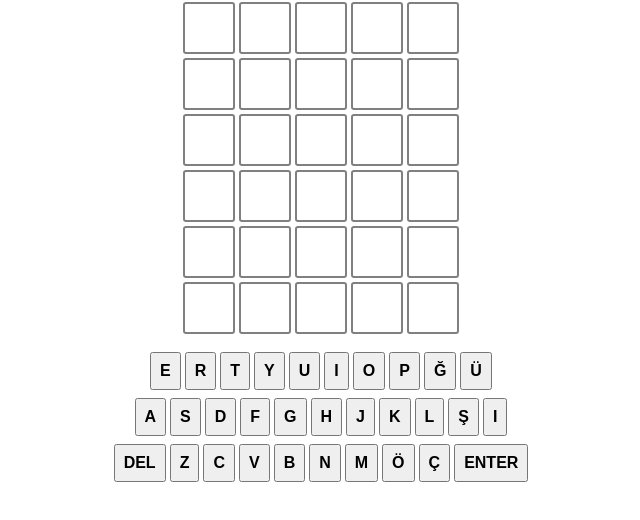
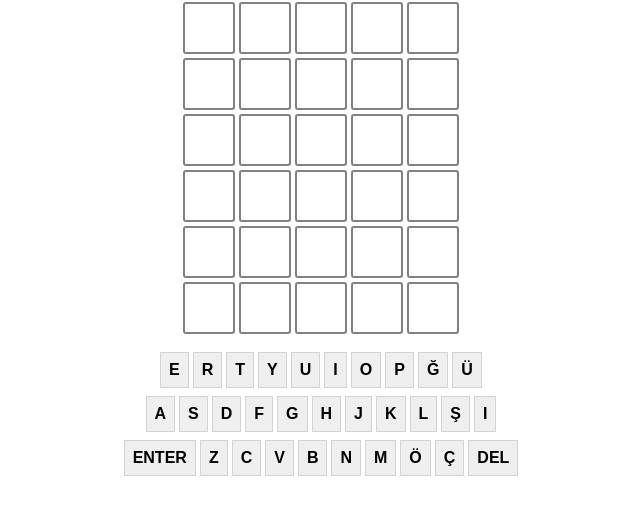
Before and after one commit to umurabali/umurabali.github.io, a plain HTML site: page index.html in a window 1280 px wide. Shown: the part 86-606 px from the top of the page, without its empty margins (319-959 px from the left). Drawn offline with Linux system fonts and the light colour scheme.

Commit message:
refactor keyboard layout

```diff
--- a/index.html
+++ b/index.html
@@ -39,7 +39,7 @@
             <button class="keyboard-button">i</button>
         </div>
         <div class="third-row">
-            <button class="keyboard-button">Del</button>
+            <button class="keyboard-button">Enter</button>
             <button class="keyboard-button">z</button>
             <button class="keyboard-button">c</button>
             <button class="keyboard-button">v</button>
@@ -48,7 +48,7 @@
             <button class="keyboard-button">m</button>
             <button class="keyboard-button">ö</button>
             <button class="keyboard-button">ç</button>
-            <button class="keyboard-button">Enter</button>
+            <button class="keyboard-button">Del</button>
         </div>
     </div>
 
--- a/style.css
+++ b/style.css
@@ -56,4 +56,5 @@ body {
     margin: 0 2px;
     cursor: pointer;
     text-transform: uppercase;
+    border: 1px solid lightgray;
   }
```
